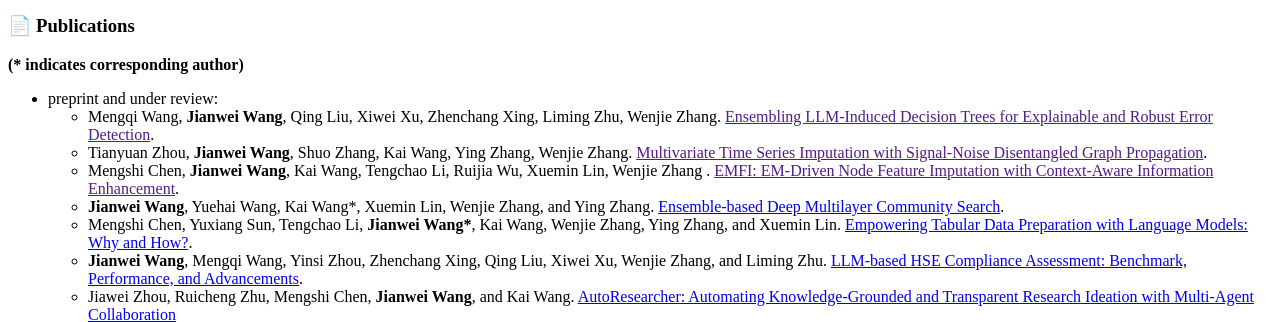
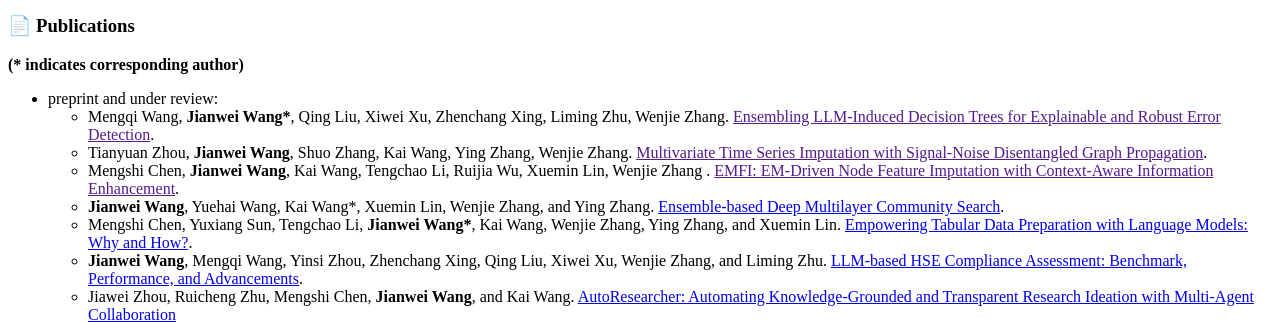
Before and after one commit to jianwei-cse/jianwei-cse.github.io, a Jekyll site: the page built from _pages/includes/publications.md, in a window 1280 px wide. Shown: the part 1655-1977 px from the top of the page. Built offline with Jekyll 4.4.1, drawn with Linux system fonts in a browser that asks for light colours; our own code applies the rules of GitHub Pages for plain Markdown files; a script bundle is joined from its source files by our own code.

Commit message:
update pub

```diff
--- a/_pages/includes/publications.md
+++ b/_pages/includes/publications.md
@@ -3,7 +3,7 @@
 **(* indicates corresponding author)**
 
 * preprint and under review:
-  + Mengqi Wang, **Jianwei Wang**, Qing Liu, Xiwei Xu, Zhenchang Xing, Liming Zhu, Wenjie Zhang. [Ensembling LLM-Induced Decision Trees for Explainable and Robust Error Detection]().
+  + Mengqi Wang, **Jianwei Wang\***, Qing Liu, Xiwei Xu, Zhenchang Xing, Liming Zhu, Wenjie Zhang. [Ensembling LLM-Induced Decision Trees for Explainable and Robust Error Detection]().
   + Tianyuan Zhou, **Jianwei Wang**, Shuo Zhang, Kai Wang, Ying Zhang, Wenjie Zhang. [Multivariate Time Series Imputation with Signal-Noise Disentangled Graph Propagation]().
   + Mengshi Chen, **Jianwei Wang**, Kai Wang, Tengchao Li, Ruijia Wu, Xuemin Lin, Wenjie Zhang . [EMFI: EM-Driven Node Feature Imputation with Context-Aware Information Enhancement]().
   + **Jianwei Wang**, Yuehai Wang, Kai Wang\*, Xuemin Lin, Wenjie Zhang, and Ying Zhang. [Ensemble-based Deep Multilayer Community Search](https://arxiv.org/abs/2501.02194).
```
